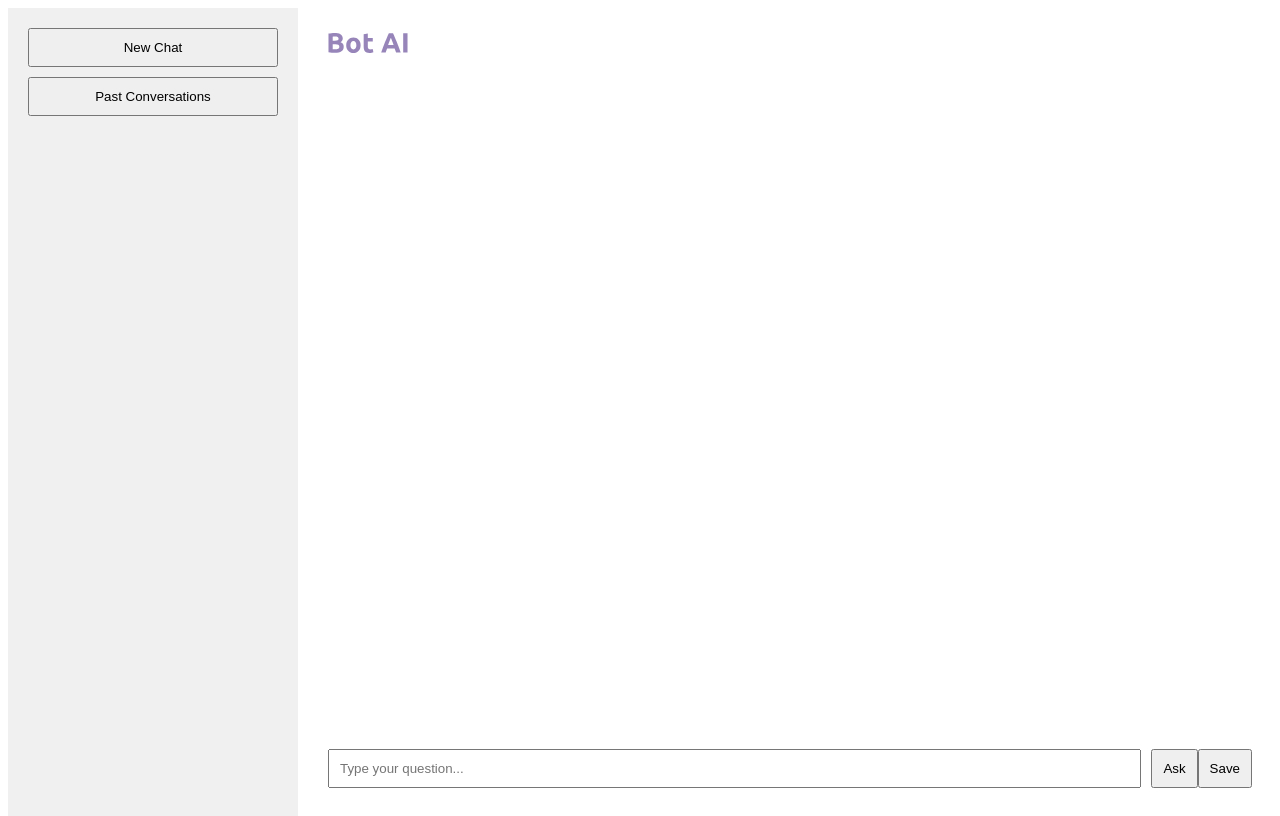
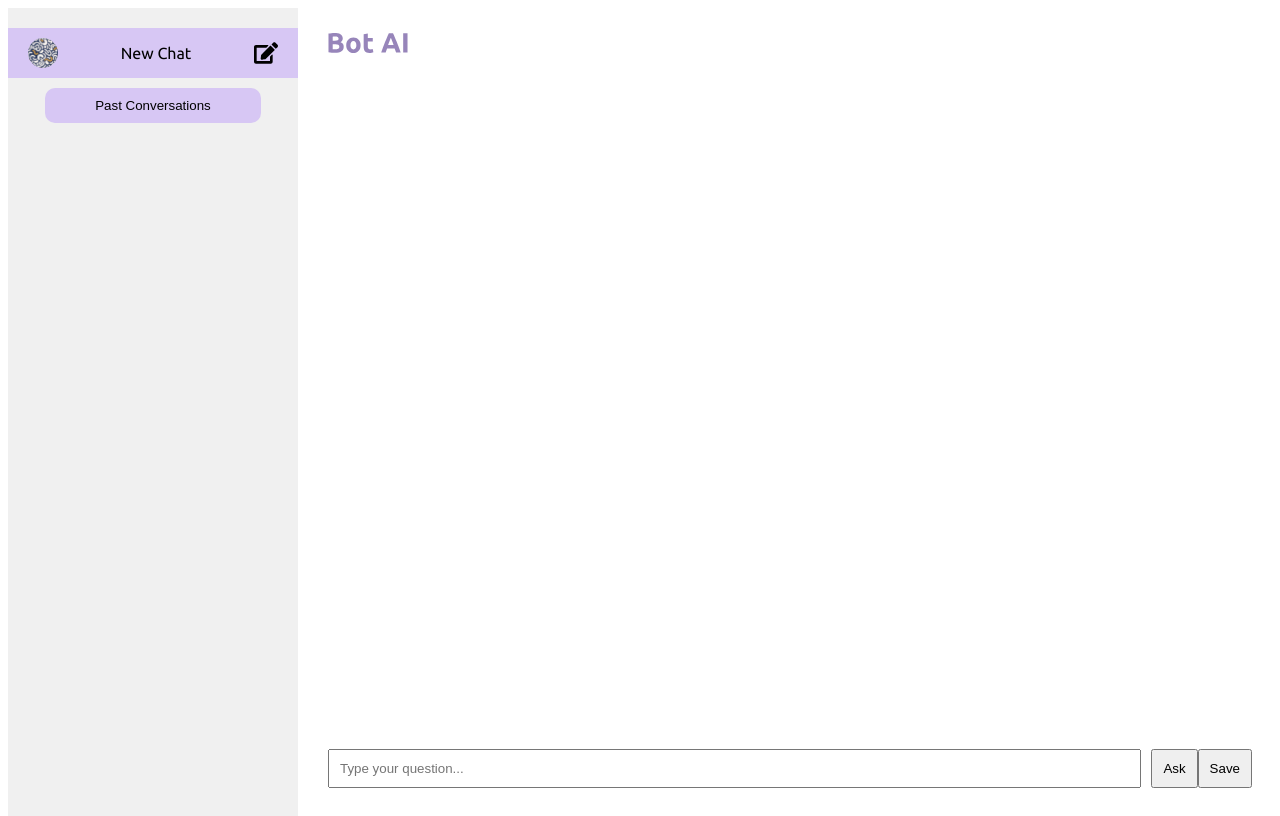
Before and after one commit to sumitkumar-ed/BOAT_AI, a React (Create React App) app: page / in a window 1280 px wide. Built offline with nearby package versions, Linux system fonts and the light colour scheme.

Commit message:
FEAT: Sidebar functionality and ui as per requirement

```diff
--- a/src/components/SideBar/SideBar.css
+++ b/src/components/SideBar/SideBar.css
@@ -6,6 +6,7 @@
   padding: 20px;
   position: fixed;
   height: 100vh;
+  align-items: center;
 }
 
 .sidebar.active {
@@ -13,15 +14,46 @@
   z-index: 999;
 }
 
+.sidebar-header{
+    display: flex;
+    justify-content: space-between;
+    align-items: center;
+    width: 100%;
+    background-color: var(--color-secondary);
+    padding-inline: 20px;
+}
+
+.edit-icon{
+    cursor: pointer;
+    font-size: 1.5rem;
+}
+
 .sidebar button {
-    margin-bottom: 10px;
+  margin-top: 10px;
+  padding-inline: 1rem;
   padding: 10px;
+  padding-inline: 50px;
   cursor: pointer;
+  background-color: var(--color-secondary);
+  border-radius: 10px;
+  border: none;
 }
 
 .close-icon {
   display: none;
 }
+
+.gpt-icon{
+    border-radius: 50%;
+    width: 30px;
+    height: 30px;
+}
+
+/* .past-conversations{
+    background-color: var(--color-primary);
+    border-radius: 10px;
+    border: none;
+} */
 
 @media (max-width: 768px) {
   .sidebar {
@@ -32,7 +64,7 @@
     height: 100%;
     background-color: #ffffff;
     transform: translateX(-100%);
-        transition: transform 0.3s ease;
+    /* transition: transform 0.3s ease-in; */
   }
 
   .close-icon {
--- a/src/components/SideBar/SideBar.jsx
+++ b/src/components/SideBar/SideBar.jsx
@@ -1,12 +1,29 @@
 import React from "react";
 import "./SideBar.css";
+import { FaEdit } from "react-icons/fa";
 import CloseIcon from "../../assets/close.svg";
+import GptIcon from "../../assets/gpt.svg";
 
-const SideBar = ({ isVisible, onNewChat, onViewPastConversations, onClose }) => {
+const SideBar = ({
+  isVisible,
+  onNewChat,
+  onViewPastConversations,
+  onClose,
+}) => {
   return (
     <div className={`sidebar ${isVisible ? "active" : ""}`}>
-      <img src={CloseIcon} alt="Close" className="close-icon" onClick={onClose} />
-      <button onClick={onNewChat}>New Chat</button>
+      <img
+        src={CloseIcon}
+        alt="Close"
+        className="close-icon"
+        onClick={onClose}
+      />
+      {/* <button onClick={onNewChat}>New Chat</button> */}
+      <div className="sidebar-header">
+        <img src={GptIcon} alt="gpt" className="gpt-icon" />
+        <p>New Chat</p>
+        <FaEdit className="edit-icon" onClick={onNewChat} />
+      </div>
       <button onClick={onViewPastConversations}>Past Conversations</button>
     </div>
   );
```
Lines whose indentation alone changed are shown as unchanged.
